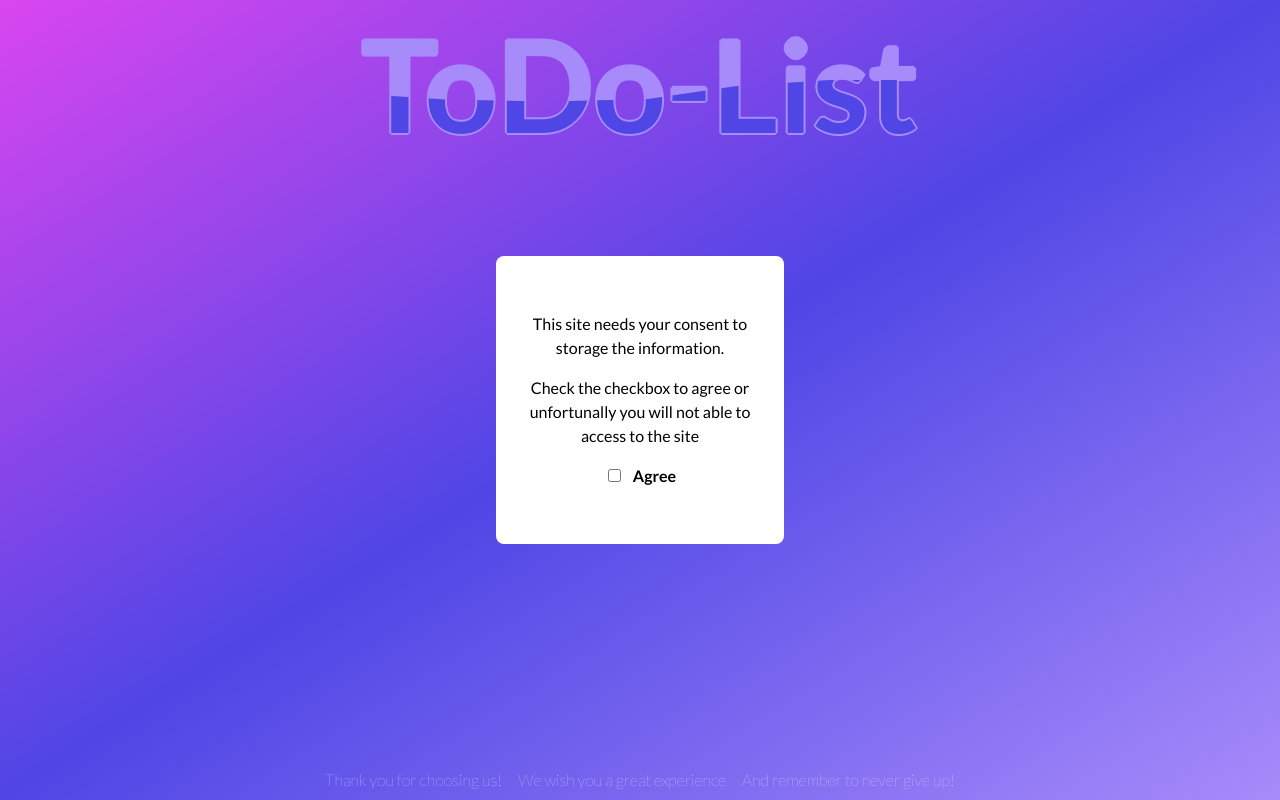
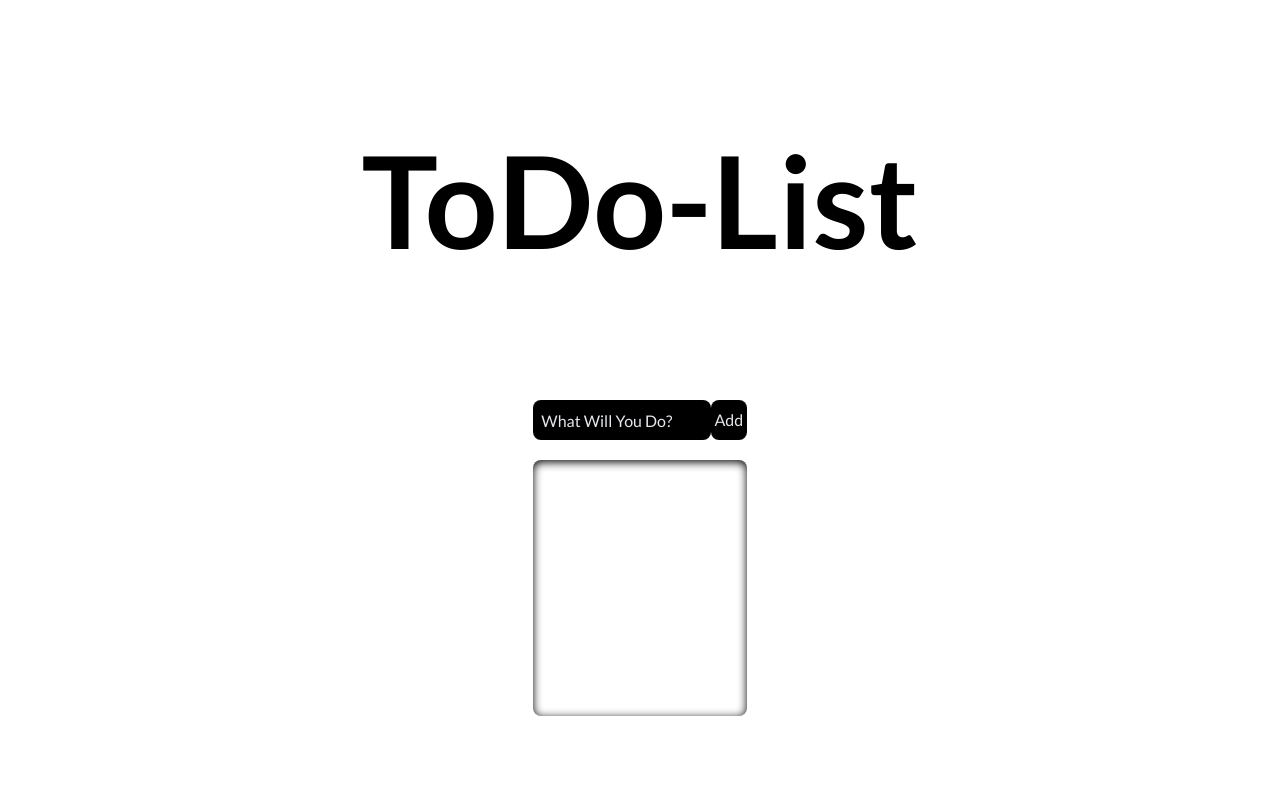
Before and after one commit to manudev-1/ToDo-List, a React (Create React App) app: page / in a window 1280 px wide. Built offline with nearby package versions, Linux system fonts and the light colour scheme.

Commit message:
Restyling

```diff
--- a/src/App.js
+++ b/src/App.js
@@ -1,5 +1,4 @@
 import './index.css';
-import CookieAccepts from './components/CookieAccepts';
 import TODO_LIST from './components/ToDoList';
 import { BrowserRouter as Router, Routes, Route } from 'react-router-dom';
 
@@ -9,8 +8,7 @@ function App(){
         <div className="App">
             <Router>
                 <Routes>
-                    <Route exact path='/' element={<CookieAccepts />} />
-                    <Route path='/ToDo-List' element={<TODO_LIST />} />
+                    <Route path='/' element={<TODO_LIST />} />
                 </Routes>
             </Router>
         </div>
--- a/src/components/CookieAccepts.js
+++ /dev/null
@@ -1,34 +0,0 @@
-import React from 'react';
-import '../App.css';
-import { Link } from 'react-router-dom';
-
-function CookieAccepts() {
-
-  return (
-    <div className="CookieAccepts font-lato">
-        <div className="relative w-screen h-screen flex justify-center">
-          <h1 className='stroke font-bold text-9xl absolute text-transparent my-5'>ToDo-List</h1>
-          <h1 className='animate font-bold text-9xl absolute text-indigo-600 my-5'>ToDo-List</h1>
-          <div className="w-screen h-screen bg-gradient-to-tl from-violet-400 via-indigo-600 to-fuchsia-500 flex flex-col justify-center items-center">
-            <div className="w-72 h-72 bg-white rounded-lg flex flex-col items-center justify-center z-10 duration-700"id='card'>
-              <p className='m-4 text-center'>This site needs your consent to storage the information.</p>
-              <p className='mx-4 text-center'>Check the checkbox to agree or unfortunally you will not able to access to the site</p>
-              <div className="m-4">
-                <Link to="/ToDo-List" className='hover:bg-opac p-1 duration-500 rounded-full'>
-                  <input type="checkbox" name="coockiAccepts" id="cookieAccepts" className='mx-1 '/>
-                </Link>
-                <label htmlFor="coockiAccepts" className='mx-1 font-bold'>Agree</label>
-              </div>
-            </div>
-            <div className="flex absolute bottom-0">
-              <p className='mr-2 my-2 font-extralight text-white'>Thank you for choosing us!</p>
-              <p className='mx-2 my-2 font-extralight text-white'>We wish you a great experience</p>
-              <p className='ml-2 my-2 font-extralight text-white'>And remember to never give up!</p>
-            </div>
-          </div>
-        </div>
-    </div>
-  );
-}
-
-export default CookieAccepts;
--- a/src/components/ToDoList.js
+++ b/src/components/ToDoList.js
@@ -13,12 +13,21 @@ function TODO_LIST() {
     setInputFocus(false);
   };
 
-  // ! todolist
+  // ! Title
+  const [title, setTitle] = useState("")
+
+  const handleTitle = () => {
+    document.title = "ToDo List |"
+    setTitle(document.getElementById("txAdd").value)
+    document.title += " " + title.charAt(0).toUpperCase() + title.slice(1)
+  }
+
+  // ! Todolist
   const [input, setInput] = useState("");
   const [todoList, setTodoList] = useState([]);
 
   const handleInputData = (e) => {
-    if (input != "") {
+    if (input !== "") {
       const id = todoList.length + 1;
       setTodoList((prev) => [
         ...prev,
@@ -35,7 +44,7 @@ function TODO_LIST() {
   const handleCompleteTask = (id) => {
     let list = todoList.map((task) => {
       let item = {};
-      if (task.id == id) {
+      if (task.id === id) {
         item = { ...task, complete: !task.complete };
       } else item = { ...task };
       return item;
@@ -46,12 +55,9 @@ function TODO_LIST() {
 
   return (
     <div className="ToDo_List font-lato">
-      <div className="w-screen h-screen bg-gradient-to-tl from-violet-400 via-indigo-600 to-fuchsia-500">
+      <div className="w-screen h-screen ">
         <div className="w-full h-1/2 flex justify-center items-center">
-          <h1 className="stroke font-bold text-9xl absolute text-transparent">
-            ToDo-List
-          </h1>
-          <h1 className="animate font-bold text-9xl absolute text-indigo-600">
+          <h1 className="stroke font-bold text-9xl">
             ToDo-List
           </h1>
         </div>
@@ -61,8 +67,8 @@ function TODO_LIST() {
               type="text"
               className={
                 inputFocus
-                  ? "outline-none border-none h-10 w-5/6 rounded-lg p-2 duration-500 capitalize filter drop-shadow-glowing placeholder:text-gray-700"
-                  : "outline-none border-none h-10 w-5/6 rounded-lg p-2 duration-500 capitalize placeholder:text-gray-700"
+                  ? "outline-none border-none h-10 w-5/6 rounded-lg p-2 duration-500 capitalize filter drop-shadow-glowing placeholder:text-gray-200 bg-black text-gray-200"
+                  : "outline-none border-none h-10 w-5/6 rounded-lg p-2 duration-500 capitalize placeholder:text-gray-200 bg-black"
               }
               placeholder="What will you do?"
               maxLength={15}
@@ -71,12 +77,13 @@ function TODO_LIST() {
               onFocus={handleInputFocus}
               onBlur={handleInputBlur}
               onInput={(e) => setInput(e.target.value)}
+              onChange={handleTitle}
             />
             <button
               className={
                 inputFocus
-                  ? "w-1/6 bg-white rounded-lg text-gray-700 filter drop-shadow-glowing duration-500"
-                  : "w-1/6 duration-500 bg-white rounded-lg text-gray-700"
+                  ? "w-1/6 bg-black rounded-lg text-gray-200 filter drop-shadow-glowing duration-500"
+                  : "w-1/6 duration-500 bg-black rounded-lg text-gray-200"
               }
               onClick={() => handleInputData()}
             >
--- a/src/index.css
+++ b/src/index.css
@@ -3,43 +3,3 @@
 @tailwind base;
 @tailwind components;
 @tailwind utilities;
-
-.stroke{
-    text-shadow: 2px 0 rgb(167 139 250), -2px 0 rgb(167 139 250), 0 2px rgb(167 139 250), 0 -2px rgb(167 139 250),
-    1px 1px rgb(167 139 250), -1px -1px rgb(167 139 250), 1px -1px rgb(167 139 250), -1px 1px rgb(167 139 250);;
-}
-
-.animate{
-    animation: animate 4s ease-in-out infinite;
-}
-
-@keyframes animate {
-  0%,
-  100% {
-    clip-path: polygon(
-      0% 45%,
-      16% 44%,
-      33% 50%,
-      54% 60%,
-      70% 61%,
-      84% 59%,
-      100% 52%,
-      100% 100%,
-      0% 100%
-    );
-  }
-
-  50% {
-    clip-path: polygon(
-      0% 60%,
-      15% 65%,
-      34% 66%,
-      51% 62%,
-      67% 50%,
-      84% 45%,
-      100% 46%,
-      100% 100%,
-      0% 100%
-    );
-  }
-}
--- a/tailwind.config.js
+++ b/tailwind.config.js
@@ -21,7 +21,7 @@ module.exports = {
         'right-m': 'calc(100% - 10px)'
       },
       dropShadow: {
-        'glowing': '0 0 10px #fff',
+        'glowing': '0 0 10px #000',
       },
       boxShadow: {
         'insideShadow': 'inset 0 2px 10px #000'
```
